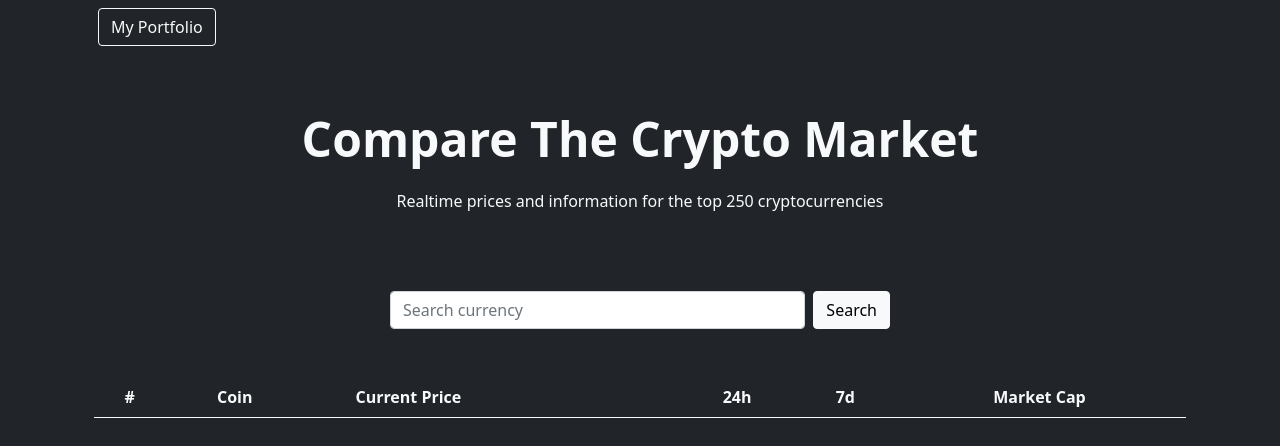
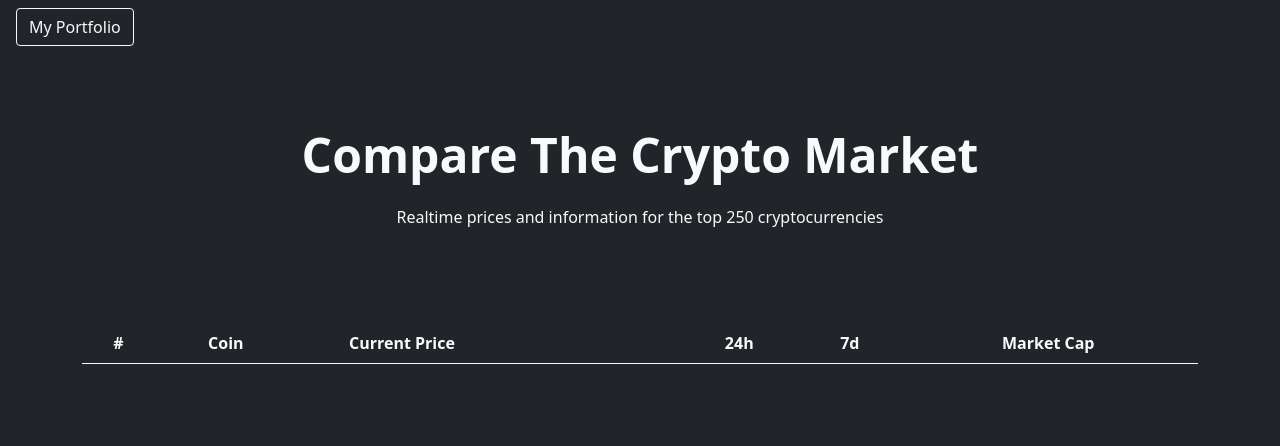
Before and after one commit to max-b10/Crypto-Compare-App, a plain HTML site: page index.html in a window 1280 px wide. Drawn offline with nearby package versions, Linux system fonts and the light colour scheme; no server answers.

Commit message:
Update index.html

```diff
--- a/index.html
+++ b/index.html
@@ -15,42 +15,31 @@
     <link rel="icon" href="/images/MB.png" />
   </head>
   <body class="bg-dark">
-    <main class="container mx-auto">
-      <nav class="navbar navbar-dark bg-dark mx-3">
-        <button id="return-button" class="btn btn-outline-light">
-          My Portfolio
-        </button>
-      </nav>
-      <div class="px-4 py-5 mx-auto my-2 text-center text-light">
+    <nav class="navbar navbar-dark bg-dark mx-3">
+      <button id="return-button" class="btn btn-outline-light">
+        My Portfolio
+      </button>
+    </nav>
+    <main class="container-xxl mx-auto">
+      <div class="px-3 py-4 mx-auto my-5 text-center text-light">
         <h1 class="display-5 fw-bold">Compare The Crypto Market</h1>
         <h6 class="mx-auto p-3">
           Realtime prices and information for the top 250 cryptocurrencies
         </h6>
       </div>
-      <div class="px-4 mx-auto my-2">
-        <form id="search-currency" class="d-flex mb-5 mx-auto">
-          <input
-            class="form-control me-2"
-            type="search"
-            placeholder="Search currency"
-            aria-label="Search"
-          />
-          <button class="btn btn-light" type="submit">Search</button>
-        </form>
-      </div>
-
+      <div class="px-4 mx-auto my-2"></div>
       <div class="container">
         <table class="table text-light px-.1 py-.5">
-          <thead class="text-center">
+          <thead>
             <tr>
               <!-- <th scope="col"></th> -->
-              <th scope="col">#</th>
-              <th scope="col">Coin</th>
-              <th scope="col"></th>
+              <th scope="col" class="text-center">#</th>
+              <th scope="col" class="text-center">Coin</th>
+              <th scope="col" id="test"></th>
               <th scope="col" class="text-start">Current Price</th>
-              <th scope="col" class="text-center">24h</th>
-              <th scope="col" class="text-center">7d</th>
-              <th scope="col">Market Cap</th>
+              <th scope="col" class="text-center small-screen">24h</th>
+              <th scope="col" class="text-center small-screen">7d</th>
+              <th scope="col" class="text-center small-screen">Market Cap</th>
             </tr>
           </thead>
           <tbody id="data" class="table-body align-bottom text-center"></tbody>
@@ -58,6 +47,7 @@
       </div>
     </main>
     <script src="https://cdn.jsdelivr.net/npm/axios/dist/axios.min.js"></script>
-    <script src="/app.js"></script>
+    <script src="scripts/functions.js"></script>
+    <script src="scripts/app.js"></script>
   </body>
 </html>
```
